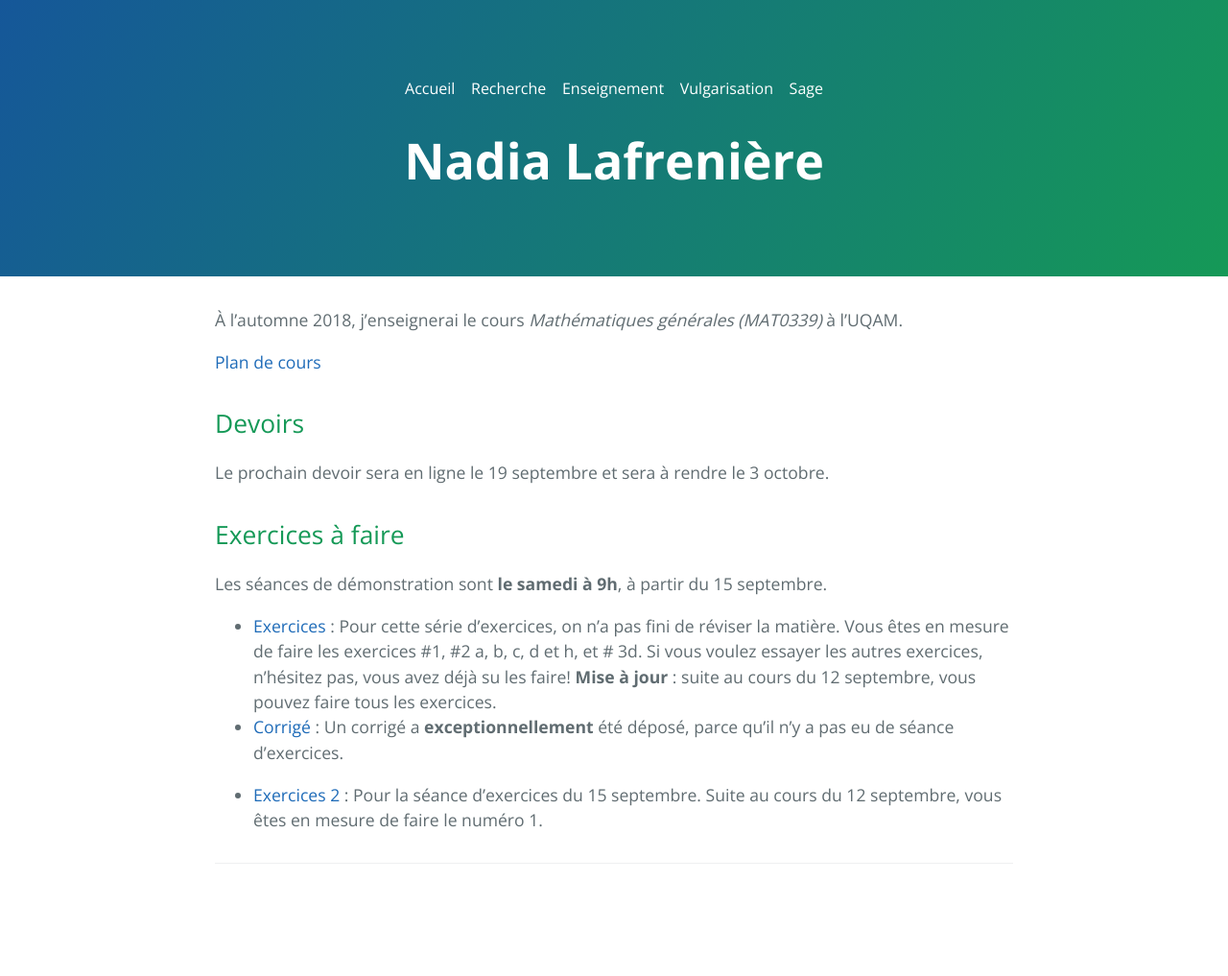
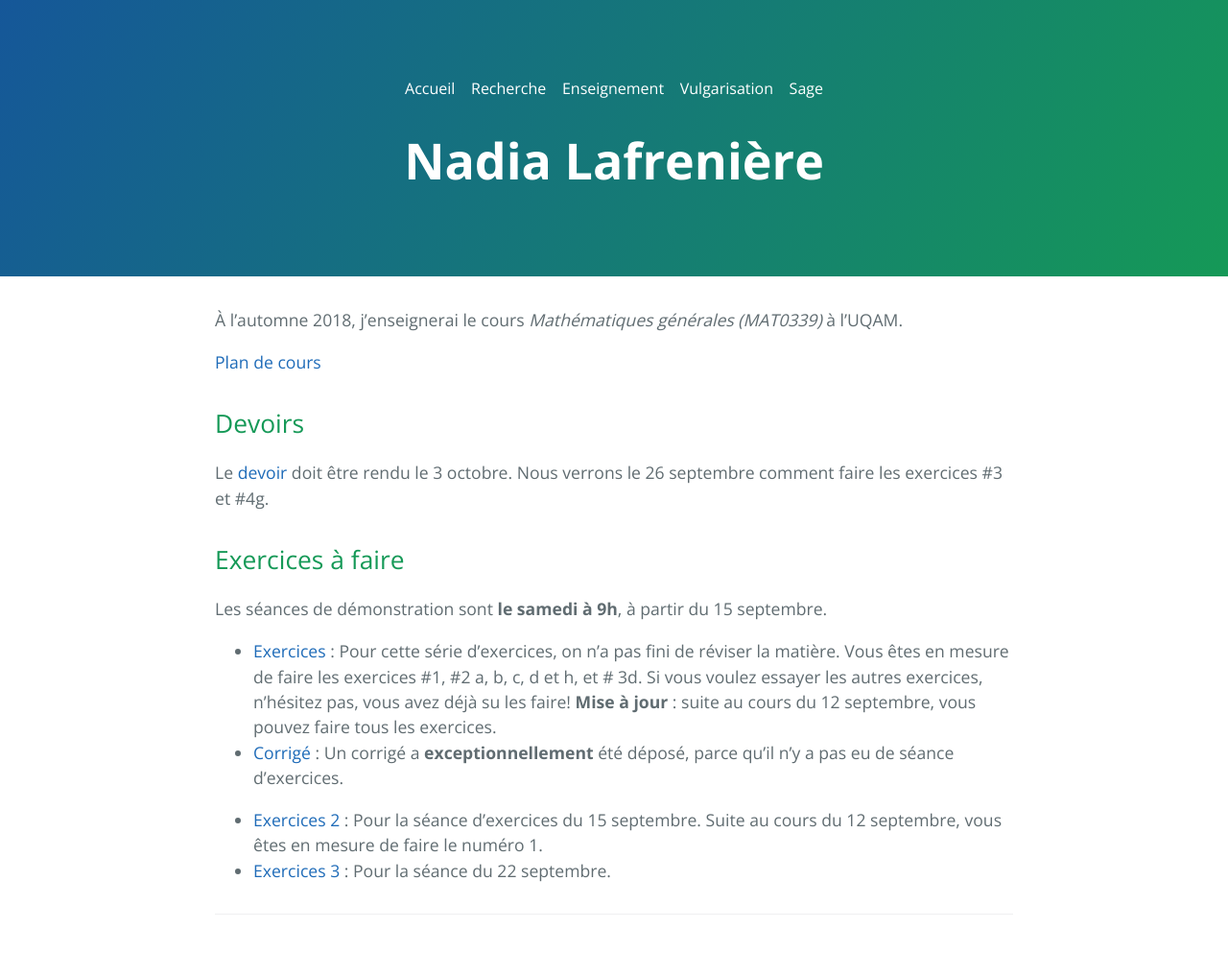
Before and after one commit to nadialafreniere/nadialafreniere.github.io, a Jekyll site: the page built from enseignement.md, in a window 1280 px wide. Shown: the whole page at 96% size. Built offline with Jekyll 4.4.1, drawn with Linux system fonts in a browser that asks for light colours; our own code applies the rules of GitHub Pages for plain Markdown files; before the commit the page ends 964 px from its top, so only the background shows below that.

Commit message:
ajout devoir 1 et exercices 3

```diff
--- a/enseignement.md
+++ b/enseignement.md
@@ -4,7 +4,7 @@
 
 ## Devoirs
 
-Le prochain devoir sera en ligne le 19 septembre et sera à rendre le 3 octobre.
+Le [devoir](Devoir1.pdf) doit être rendu le 3 octobre. Nous verrons le 26 septembre comment faire les exercices #3 et #4g.
 
 ## Exercices à faire
 Les séances de démonstration sont  **le samedi à 9h**, à partir du 15 septembre.
@@ -13,3 +13,4 @@ Les séances de démonstration sont  **le samedi à 9h**, à partir du 15 septem
 * [Corrigé](Exercices1-corrige.pdf) : Un corrigé a **exceptionnellement** été déposé, parce qu'il n'y a pas eu de séance d'exercices.
 
 * [Exercices 2](Exercices2.pdf) : Pour la séance d'exercices du 15 septembre. Suite au cours du 12 septembre, vous êtes en mesure de faire le numéro 1.
+* [Exercices 3](Exercices3.pdf) : Pour la séance du 22 septembre.
```
Also changed, not shown: 2 other files.
